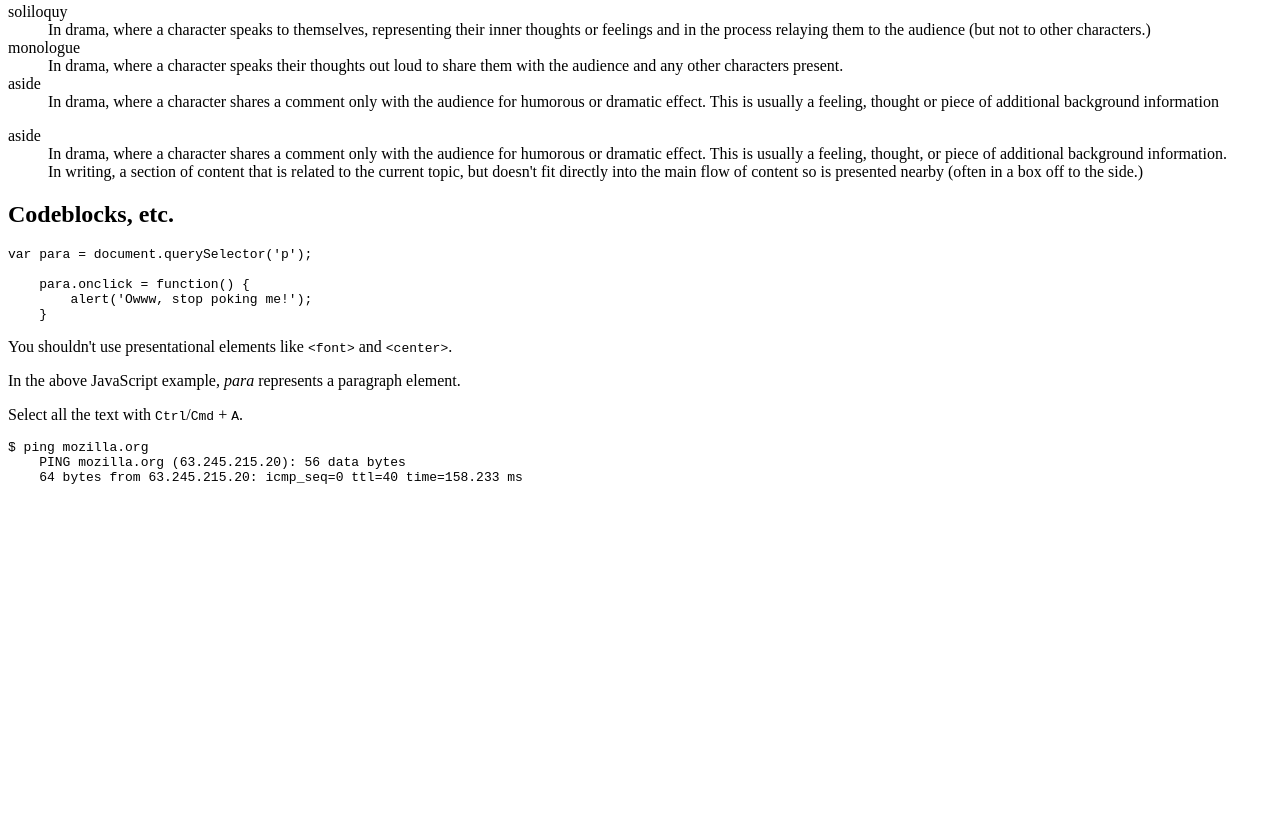
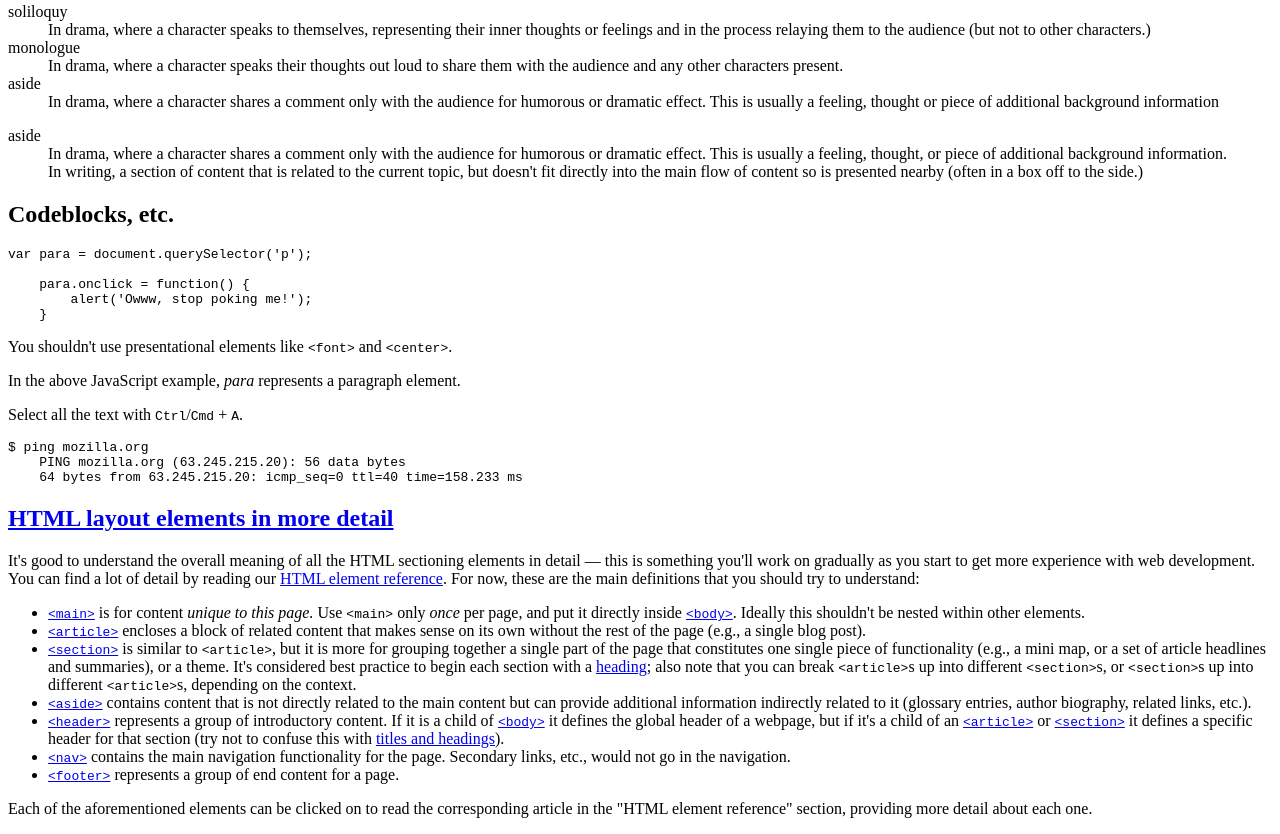
Before and after one commit to Roburlion/grumpy-cat, a plain HTML site: page links.html in a window 1280 px wide. Shown: the part 509-1343 px from the top of the page. Before the commit the page ends 1007 px from the top, so only its background shows below. Drawn offline with Linux system fonts and the light colour scheme.

Commit message:
Added layout elements to link.html

```diff
--- a/links.html
+++ b/links.html
@@ -54,5 +54,20 @@
     <samp>PING mozilla.org (63.245.215.20): 56 data bytes
     64 bytes from 63.245.215.20: icmp_seq=0 ttl=40 time=158.233 ms</samp></pre>
 
+    <h2 id="html_layout_elements_in_more_detail"><a href="#html_layout_elements_in_more_detail" title="Permalink to HTML layout elements in more detail">HTML layout elements in more detail</a></h2>
+    <div>
+        <p>It's good to understand the overall meaning of all the HTML sectioning elements in detail — this is something you'll work on gradually as you start to get more experience with web development. You can find a lot of detail by reading our <a href="/en-US/docs/Web/HTML/Element">HTML element reference</a>. For now, these are the main definitions that you should try to understand:</p>
+        <ul>
+          <li><a href="/en-US/docs/Web/HTML/Element/main"><code>&lt;main&gt;</code></a> is for content <em>unique to this page.</em> Use <code>&lt;main&gt;</code> only <em>once</em> per page, and put it directly inside <a href="/en-US/docs/Web/HTML/Element/body"><code>&lt;body&gt;</code></a>. Ideally this shouldn't be nested within other elements.</li>
+          <li><a href="/en-US/docs/Web/HTML/Element/article"><code>&lt;article&gt;</code></a> encloses a block of related content that makes sense on its own without the rest of the page (e.g., a single blog post).</li>
+          <li><a href="/en-US/docs/Web/HTML/Element/section"><code>&lt;section&gt;</code></a> is similar to <code>&lt;article&gt;</code>, but it is more for grouping together a single part of the page that constitutes one single piece of functionality (e.g., a mini map, or a set of article headlines and summaries), or a theme. It's considered best practice to begin each section with a <a href="/en-US/docs/Learn/HTML/Introduction_to_HTML/HTML_text_fundamentals">heading</a>; also note that you can break <code>&lt;article&gt;</code>s up into different <code>&lt;section&gt;</code>s, or <code>&lt;section&gt;</code>s up into different <code>&lt;article&gt;</code>s, depending on the context.</li>
+          <li><a href="/en-US/docs/Web/HTML/Element/aside"><code>&lt;aside&gt;</code></a> contains content that is not directly related to the main content but can provide additional information indirectly related to it (glossary entries, author biography, related links, etc.).</li>
+          <li><a href="/en-US/docs/Web/HTML/Element/header"><code>&lt;header&gt;</code></a> represents a group of introductory content. If it is a child of <a href="/en-US/docs/Web/HTML/Element/body"><code>&lt;body&gt;</code></a> it defines the global header of a webpage, but if it's a child of an <a href="/en-US/docs/Web/HTML/Element/article"><code>&lt;article&gt;</code></a> or <a href="/en-US/docs/Web/HTML/Element/section"><code>&lt;section&gt;</code></a> it defines a specific header for that section (try not to confuse this with <a href="/en-US/docs/Learn/HTML/Introduction_to_HTML/The_head_metadata_in_HTML#adding_a_title">titles and headings</a>).</li>
+          <li><a href="/en-US/docs/Web/HTML/Element/nav"><code>&lt;nav&gt;</code></a> contains the main navigation functionality for the page. Secondary links, etc., would not go in the navigation.</li>
+          <li><a href="/en-US/docs/Web/HTML/Element/footer"><code>&lt;footer&gt;</code></a> represents a group of end content for a page.</li>
+        </ul>
+        <p>Each of the aforementioned elements can be clicked on to read the corresponding article in the "HTML element reference" section, providing more detail about each one.</p>
+    </div>
+
 </body>
 </html>
```
